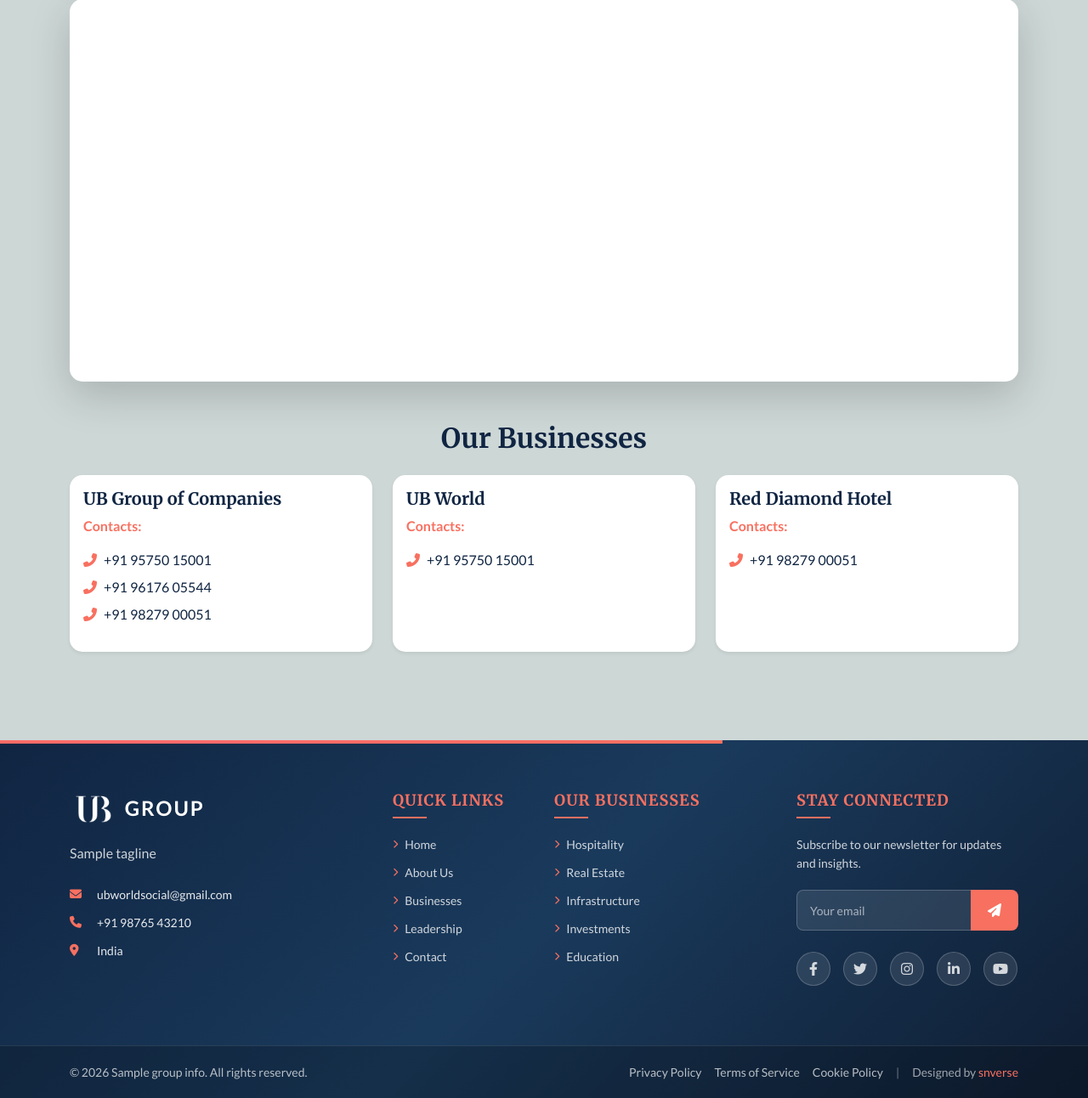
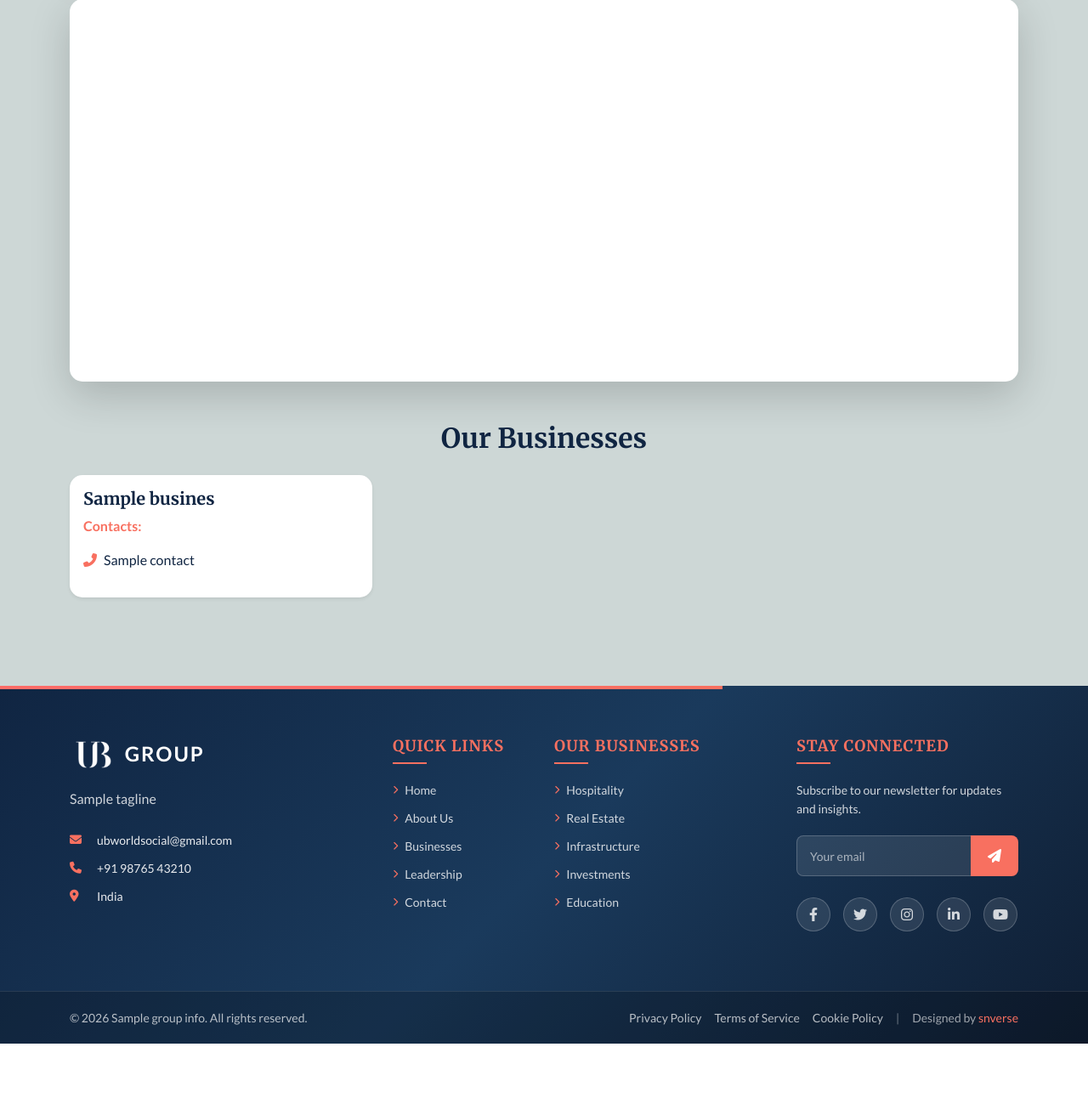
Before and after one commit to nikhildubey-23/ubgroup, a Flask app: template templates/contact.html in a window 1280 px wide. Shown: the part 1074-2366 px from the top of the page at 85% size. After the commit the page ends 2302 px from the top, so only its background shows below. Run offline with Flask 3, Linux system fonts and the light colour scheme; the template is opened without the code that fills it: most values are stand-ins (such as "Sample title", 1, 10 or a date in 2020); some libraries are stand-ins or nearby versions.

Commit message:
demo 2 done

```diff
--- a/app.py
+++ b/app.py
@@ -19,7 +19,8 @@ businesses = [
         'description': 'UB World is a modern real estate venture focused on creating thoughtfully designed residential spaces. Built around comfort, quality, and community living, UB World aims to offer homes that balance lifestyle, convenience, and long-term value.',
         'logo': 'ubworld.jpeg',
         'address': 'Opp. Hotel Red Diamond, Bram Baba Road, Bilaspur, Chhattisgarh, India',
-        'contacts': ['+91 95750 15001', '+91 96176 05544']
+        'contacts': ['+91 95750 15001', '+91 96176 05544'],
+        'website': 'https://www.ubworld.co.in/'
     },
     {
         'name': 'Hotel Red Diamond',
@@ -27,7 +28,8 @@ businesses = [
         'description': 'Hotel Red Diamond is a premium hospitality destination offering comfort, elegance, and warm service. Designed for both business and leisure travelers, the hotel delivers a refined stay experience with modern amenities and a welcoming atmosphere.',
         'logo': 'red_diamond_hotel_logo.png',
         'address': 'Old Power House, Road, Torwa, Bilaspur, Chhattisgarh 495004',
-        'contacts': ['+91 98279 00051']
+        'contacts': ['+91 98279 00051'],
+        'website': 'https://www.hotelreddiamond.com/'
     },
     {
         'name': 'Red Diamond Sports Center',
@@ -35,7 +37,8 @@ businesses = [
         'description': 'Red Diamond Sports Center is a dedicated space for fitness, sports, and active living. With well-equipped facilities and a focus on overall well-being, it encourages a healthy lifestyle for individuals, families, and sports enthusiasts.',
         'logo': 'red_diamond_sport_center_logo.jpg',
         'address': 'Opposite Hotel Red Diamond, Old Power House, Road, Torwa, Bilaspur, Chhattisgarh 495004',
-        'contacts': ['+91 98279 00051']
+        'contacts': ['+91 98279 00051'],
+        'website': ''
     },
     {
         'name': 'Rising Star Turf',
@@ -43,7 +46,8 @@ businesses = [
         'description': 'Rising Star Turf is a professional cricket turf developed for players of all levels. Built to support training, practice matches, and competitive play, it provides a high-quality sporting environment for cricket lovers and aspiring athletes.',
         'logo': 'rising_star.jpg',
         'address': 'Gurunanak Chowk, near Life Care Hospital, Torwa, Bilaspur, Chhattisgarh 495004',
-        'contacts': ['+91 98279 00051']
+        'contacts': ['+91 98279 00051'],
+        'website': ''
     },
     {
         'name': 'Chocolate Kids School',
@@ -51,7 +55,8 @@ businesses = [
         'description': 'Chocolate Kids School is an early education institution focused on nurturing young minds in a safe and joyful environment. With a balance of learning and play, the school emphasizes creativity, values, and strong foundational development.',
         'logo': 'school_img.jpg',
         'address': 'Jagmal Chowk, opposite Yamaha Showroom, Torwa, Bilaspur, Chhattisgarh 495004',
-        'contacts': ['+91 98279 00051']
+        'contacts': ['+91 98279 00051'],
+        'website': ''
     },
     {
         'name': 'UB Farms',
@@ -59,7 +64,8 @@ businesses = [
         'description': 'UB Farms is a modern agricultural venture focused on sustainable farming practices and high-quality crop production. Committed to innovation in agriculture, UB Farms aims to contribute to food security while promoting environmentally responsible farming methods.',
         'logo': 'ubfarmslogo.jpeg',
         'address': 'Bilaspur, Chhattisgarh, India',
-        'contacts': ['+91 98279 00051']
+        'contacts': ['+91 98279 00051'],
+        'website': ''
     },
     {
         'name': 'UB Group of Companies',
@@ -67,7 +73,8 @@ businesses = [
         'description': 'UB Group of Companies is a diversified business conglomerate with interests in real estate, hospitality, sports, and education. With a commitment to quality and innovation, we aim to bring dreams together under one roof.',
         'logo': 'ubgrouplogo.jpeg',
         'address': 'Opp. Hotel Red Diamond, Bram Baba Road, Bilaspur, Chhattisgarh, India',
-        'contacts': ['+91 95750 15001', '+91 96176 05544', '+91 98279 00051']
+        'contacts': ['+91 95750 15001', '+91 96176 05544', '+91 98279 00051'],
+        'website': ''
     }
 ]
 
--- a/templates/businesses.html
+++ b/templates/businesses.html
@@ -47,6 +47,10 @@
                                 <li>{{ contact }}</li>
                                 {% endfor %}
                             </ul>
+                            {% if business.website %}
+                            <p class="card-text mt-3"><strong><i class="fas fa-globe"></i> Website:</strong></p>
+                            <a href="{{ business.website }}" target="_blank" class="btn btn-outline-primary btn-sm">Visit Website</a>
+                            {% endif %}
                         </div>
                     </div>
                 </div>
--- a/templates/contact.html
+++ b/templates/contact.html
@@ -114,41 +114,21 @@
             <div class="col-12 text-center">
                 <h2 class="mb-4">Our Businesses</h2>
             </div>
+            {% for business in businesses %}
             <div class="col-md-6 col-lg-4 mb-4">
                 <div class="card h-100 shadow-sm business-contact-card">
                     <div class="card-body">
-                        <h5 class="card-title">UB Group of Companies</h5>
+                        <h5 class="card-title">{{ business.name }}</h5>
                         <p class="card-text"><strong>Contacts:</strong></p>
                         <ul class="list-unstyled">
-                            <li><i class="fas fa-phone-alt me-2 text-primary"></i>+91 95750 15001</li>
-                            <li><i class="fas fa-phone-alt me-2 text-primary"></i>+91 96176 05544</li>
-                            <li><i class="fas fa-phone-alt me-2 text-primary"></i>+91 98279 00051</li>
+                            {% for contact in business.contacts %}
+                            <li><i class="fas fa-phone-alt me-2 text-primary"></i>{{ contact }}</li>
+                            {% endfor %}
                         </ul>
                     </div>
                 </div>
             </div>
-            <div class="col-md-6 col-lg-4 mb-4">
-                <div class="card h-100 shadow-sm business-contact-card">
-                    <div class="card-body">
-                        <h5 class="card-title">UB World</h5>
-                        <p class="card-text"><strong>Contacts:</strong></p>
-                        <ul class="list-unstyled">
-                            <li><i class="fas fa-phone-alt me-2 text-primary"></i>+91 95750 15001</li>
-                        </ul>
-                    </div>
-                </div>
-            </div>
-            <div class="col-md-6 col-lg-4 mb-4">
-                <div class="card h-100 shadow-sm business-contact-card">
-                    <div class="card-body">
-                        <h5 class="card-title">Red Diamond Hotel</h5>
-                        <p class="card-text"><strong>Contacts:</strong></p>
-                        <ul class="list-unstyled">
-                            <li><i class="fas fa-phone-alt me-2 text-primary"></i>+91 98279 00051</li>
-                        </ul>
-                    </div>
-                </div>
-            </div>
+            {% endfor %}
         </div>
     </div>
 </section>
```
Also changed, not shown: templates/home.html (+8 -1 lines).
